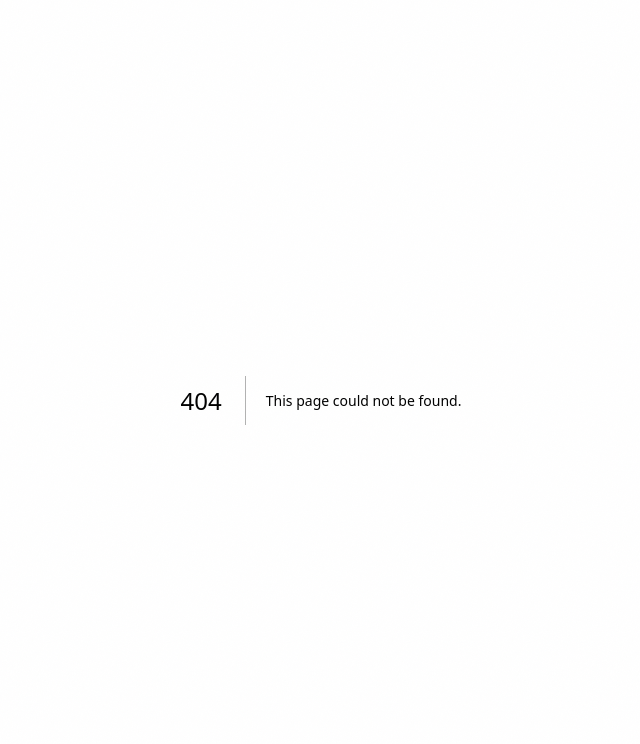
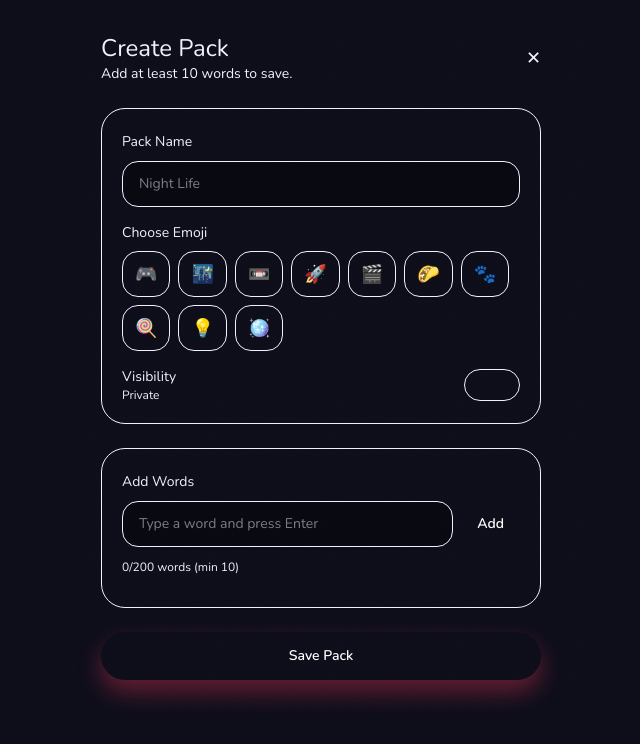
Before and after one commit to Anas-Furqan/Imposter-Who, a Next.js app in the folder frontend/: page /packs/create in a window 1280 px wide. Before the commit this address had no page. Shown: the top 744 px of the page, without its empty margins (319-959 px from the left). Built offline with nearby package versions, Linux system fonts and the light colour scheme.

Commit message:
feat: custom packs ui

```diff
--- /dev/null
+++ b/frontend/app/packs/create/page.tsx
@@ -0,0 +1,132 @@
+"use client";
+
+import Link from "next/link";
+import { useState } from "react";
+
+const emojis = ["🎮", "🌃", "📼", "🚀", "🎬", "🌮", "🐾", "🍭", "💡", "🪩"];
+
+export default function CreatePackPage() {
+  const [packName, setPackName] = useState("");
+  const [emoji, setEmoji] = useState("🎮");
+  const [isPublic, setIsPublic] = useState(false);
+  const [wordInput, setWordInput] = useState("");
+  const [words, setWords] = useState<string[]>([]);
+
+  const addWord = () => {
+    if (!wordInput.trim()) return;
+    if (words.length >= 200) return;
+    setWords((prev) => [...prev, wordInput.trim()]);
+    setWordInput("");
+  };
+
+  return (
+    <div className="min-h-screen bg-brand-bg text-brand-cream">
+      <main className="mx-auto flex w-full max-w-[480px] flex-col gap-6 px-5 pb-[calc(env(safe-area-inset-bottom,0px)+40px)] pt-8">
+        <header className="flex items-center justify-between">
+          <div>
+            <h1 className="font-heading text-2xl">Create Pack</h1>
+            <p className="text-sm text-brand-cream/70">
+              Add at least 10 words to save.
+            </p>
+          </div>
+          <Link href="/packs" className="text-lg">
+            ✕
+          </Link>
+        </header>
+
+        <section className="rounded-3xl border border-brand-border bg-brand-card p-5">
+          <label className="text-sm text-brand-cream/80">Pack Name</label>
+          <input
+            value={packName}
+            onChange={(event) => setPackName(event.target.value)}
+            className="mt-2 w-full rounded-2xl border border-brand-border bg-black/40 px-4 py-3 text-sm text-brand-cream outline-none"
+            placeholder="Night Life"
+          />
+
+          <div className="mt-4">
+            <p className="text-sm text-brand-cream/80">Choose Emoji</p>
+            <div className="mt-2 flex flex-wrap gap-2">
+              {emojis.map((item) => (
+                <button
+                  key={item}
+                  onClick={() => setEmoji(item)}
+                  className={`rounded-2xl border px-3 py-2 text-lg ${
+                    emoji === item
+                      ? "border-brand-red bg-brand-red/20"
+                      : "border-brand-border"
+                  }`}
+                >
+                  {item}
+                </button>
+              ))}
+            </div>
+          </div>
+
+          <div className="mt-4 flex items-center justify-between">
+            <div>
+              <p className="text-sm text-brand-cream/80">Visibility</p>
+              <p className="text-xs text-brand-cream/60">
+                {isPublic ? "Public" : "Private"}
+              </p>
+            </div>
+            <button
+              onClick={() => setIsPublic((value) => !value)}
+              className={`h-8 w-14 rounded-full border px-1 ${
+                isPublic ? "border-brand-red" : "border-brand-border"
+              }`}
+            >
+              <span
+                className={`block h-6 w-6 rounded-full bg-brand-cream transition-transform ${
+                  isPublic ? "translate-x-6" : "translate-x-0"
+                }`}
+              />
+            </button>
+          </div>
+        </section>
+
+        <section className="rounded-3xl border border-brand-border bg-brand-card p-5">
+          <label className="text-sm text-brand-cream/80">Add Words</label>
+          <div className="mt-2 flex gap-2">
+            <input
+              value={wordInput}
+              onChange={(event) => setWordInput(event.target.value)}
+              onKeyDown={(event) => {
+                if (event.key === "Enter") {
+                  event.preventDefault();
+                  addWord();
+                }
+              }}
+              className="w-full rounded-2xl border border-brand-border bg-black/40 px-4 py-3 text-sm text-brand-cream outline-none"
+              placeholder="Type a word and press Enter"
+            />
+            <button
+              onClick={addWord}
+              className="rounded-2xl bg-brand-red px-4 text-sm font-semibold text-white"
+            >
+              Add
+            </button>
+          </div>
+
+          <p className="mt-3 text-xs text-brand-cream/60">
+            {words.length}/200 words (min 10)
+          </p>
+
+          <div className="mt-3 flex flex-wrap gap-2">
+            {words.map((word) => (
+              <span
+                key={word}
+                className="rounded-full border border-brand-border px-3 py-1 text-xs"
+              >
+                {word}
+              </span>
+            ))}
+          </div>
+        </section>
+
+        <button className="h-12 w-full rounded-full bg-brand-red text-sm font-semibold text-white shadow-[0_12px_24px_rgba(255,59,92,0.35)]">
+          Save Pack
+        </button>
+      </main>
+    </div>
+  );
+}
--- /dev/null
+++ b/frontend/app/packs/page.tsx
@@ -0,0 +1,118 @@
+"use client";
+
+import Link from "next/link";
+import { useState } from "react";
+
+const myPacks = [
+  { name: "Night City", emoji: "🌃", count: 28, isPublic: false },
+  { name: "Retro Tech", emoji: "📼", count: 40, isPublic: true },
+];
+
+const communityPacks = [
+  { name: "Dream Jobs", emoji: "💼", count: 36, author: "Nova" },
+  { name: "Street Food", emoji: "🌮", count: 42, author: "Echo" },
+  { name: "Space",
+    emoji: "🚀",
+    count: 30,
+    author: "Luna",
+  },
+];
+
+export default function PacksPage() {
+  const [tab, setTab] = useState<"my" | "community">("my");
+
+  return (
+    <div className="min-h-screen bg-brand-bg text-brand-cream">
+      <main className="mx-auto flex w-full max-w-[480px] flex-col gap-6 px-5 pb-[calc(env(safe-area-inset-bottom,0px)+40px)] pt-8">
+        <header className="flex items-center justify-between">
+          <div>
+            <h1 className="font-heading text-2xl">Custom Packs</h1>
+            <p className="text-sm text-brand-cream/70">
+              Create and share your own word packs.
+            </p>
+          </div>
+          <Link href="/dashboard" className="text-lg">
+            ✕
+          </Link>
+        </header>
+
+        <div className="flex gap-2 rounded-full border border-brand-border bg-brand-card p-1">
+          <button
+            onClick={() => setTab("my")}
+            className={`flex-1 rounded-full px-3 py-2 text-xs font-semibold ${
+              tab === "my"
+                ? "bg-brand-red text-white"
+                : "text-brand-cream/70"
+            }`}
+          >
+            My Packs
+          </button>
+          <button
+            onClick={() => setTab("community")}
+            className={`flex-1 rounded-full px-3 py-2 text-xs font-semibold ${
+              tab === "community"
+                ? "bg-brand-red text-white"
+                : "text-brand-cream/70"
+            }`}
+          >
+            Community
+          </button>
+        </div>
+
+        {tab === "my" && (
+          <div className="flex flex-col gap-3">
+            <Link
+              href="/packs/create"
+              className="inline-flex h-12 items-center justify-center rounded-full bg-brand-red text-sm font-semibold text-white shadow-[0_12px_24px_rgba(255,59,92,0.35)]"
+            >
+              + Create New Pack
+            </Link>
+            {myPacks.map((pack) => (
+              <div
+                key={pack.name}
+                className="flex items-center justify-between rounded-2xl border border-brand-border bg-brand-card px-4 py-3"
+              >
+                <div className="flex items-center gap-3">
+                  <div className="text-2xl">{pack.emoji}</div>
+                  <div>
+                    <div className="text-sm font-semibold">{pack.name}</div>
+                    <div className="text-xs text-brand-cream/60">
+                      {pack.count} words
+                    </div>
+                  </div>
+                </div>
+                <span className="rounded-full border border-brand-border px-2 py-1 text-[10px] text-brand-cream/70">
+                  {pack.isPublic ? "Public" : "Private"}
+                </span>
+              </div>
+            ))}
+          </div>
+        )}
+
+        {tab === "community" && (
+          <div className="flex flex-col gap-3">
+            {communityPacks.map((pack) => (
+              <div
+                key={pack.name}
+                className="flex items-center justify-between rounded-2xl border border-brand-border bg-brand-card px-4 py-3"
+              >
+                <div className="flex items-center gap-3">
+                  <div className="text-2xl">{pack.emoji}</div>
+                  <div>
+                    <div className="text-sm font-semibold">{pack.name}</div>
+                    <div className="text-xs text-brand-cream/60">
+                      by {pack.author}
+                    </div>
+                  </div>
+                </div>
+                <span className="text-xs text-brand-cream/60">
+                  {pack.count} words
+                </span>
+              </div>
+            ))}
+          </div>
+        )}
+      </main>
+    </div>
+  );
+}
```
